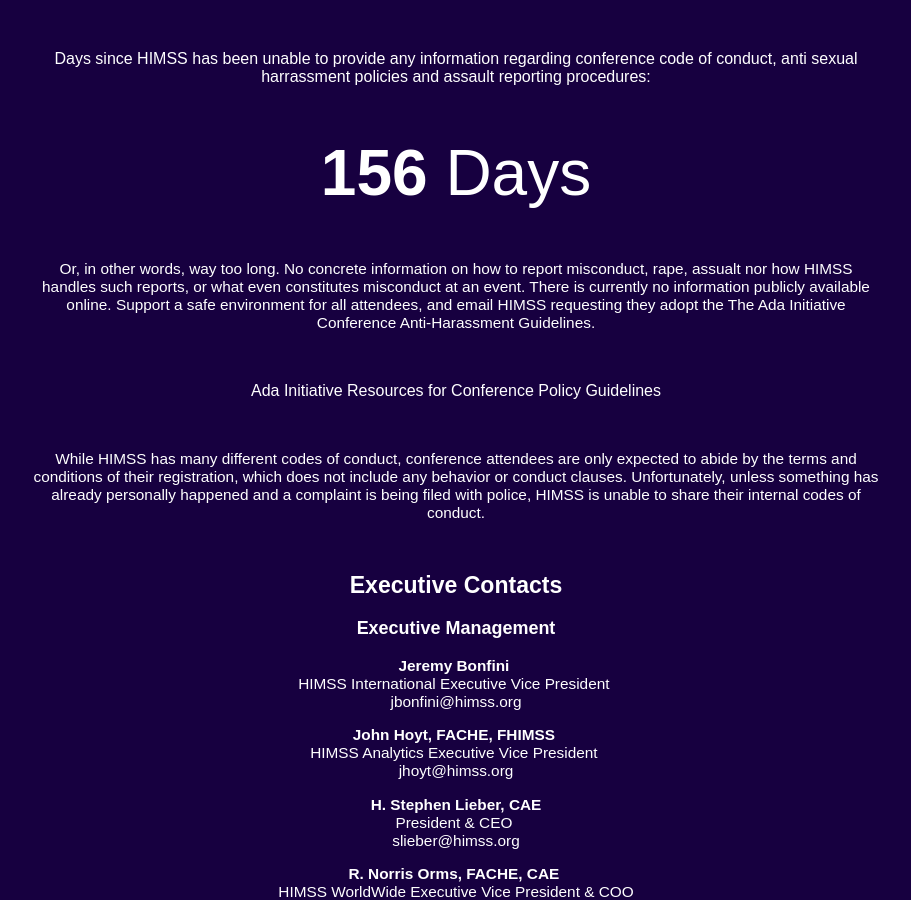
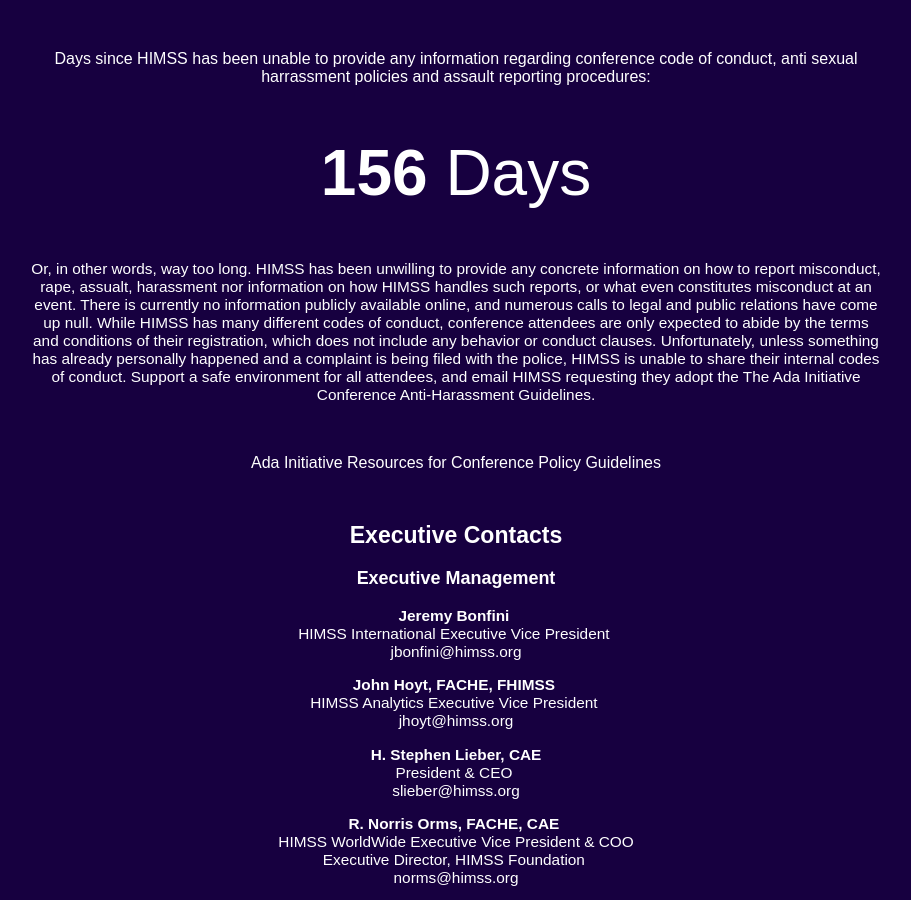
Before and after one commit to laurenstill/laurenstill.github.io, a Jekyll site: the page himssplzrespond.html, which Jekyll copies as it is, in a window 1280 px wide and 900 px high. Shown: the whole window, without its empty margins (184-1095 px from the left). Built offline with Jekyll 4.4.1, drawn with Linux system fonts in a browser that asks for light colours.

Commit message:
Update himssplzrespond.html

```diff
--- a/himssplzrespond.html
+++ b/himssplzrespond.html
@@ -91,18 +91,15 @@
 
 
 <div id="sub">
- Or, in other words, way too long.  No concrete information on how to report misconduct, rape, assualt nor how HIMSS handles such reports, or what even constitutes misconduct at an event. There is currently no information publicly available online. Support a safe environment for all attendees, and <a href="mailto:rorenick@himss.org">email HIMSS</a> requesting they adopt the <a href="https://adainitiative.org/what-we-do/conference-policies/">The Ada Initiative Conference Anti-Harassment Guidelines</a>.
+Or, in other words, way too long.  HIMSS has been unwilling to provide any concrete information on how to report misconduct, rape, assualt, harassment nor information on how HIMSS handles such reports, or what even constitutes misconduct at an event. There is currently no information publicly available online, and numerous calls to legal and public relations have come up null. While HIMSS has many different codes of conduct, conference attendees are <a href="http://www.himssconference.org/Registration/Content.aspx?ItemNumber=22970">only expected to abide by the terms and conditions of their registration</a>, which does not include any behavior or conduct clauses.  Unfortunately, unless something has already personally happened and a complaint is being filed with the police, HIMSS is unable to share their internal codes of conduct.
+
+Support a safe environment for all attendees, and <a href="mailto:rorenick@himss.org">email HIMSS</a> requesting they adopt the <a href="https://adainitiative.org/what-we-do/conference-policies/">The Ada Initiative Conference Anti-Harassment Guidelines</a>.
 </div>
 
 
 <div id="footer">
     <a href="https://adainitiative.org/what-we-do/conference-policies/">Ada Initiative Resources for Conference Policy Guidelines</a>
 </div>
-
-<div id="sub">
-While HIMSS has many different codes of conduct, conference attendees are <a href="http://www.himssconference.org/Registration/Content.aspx?ItemNumber=22970">only expected to abide by the terms and conditions of their registration</a>, which does not include any behavior or conduct clauses.  Unfortunately, unless something has already personally happened and a complaint is being filed with police, HIMSS is unable to share their internal codes of conduct.
-</div>
-
 
 
 
```
